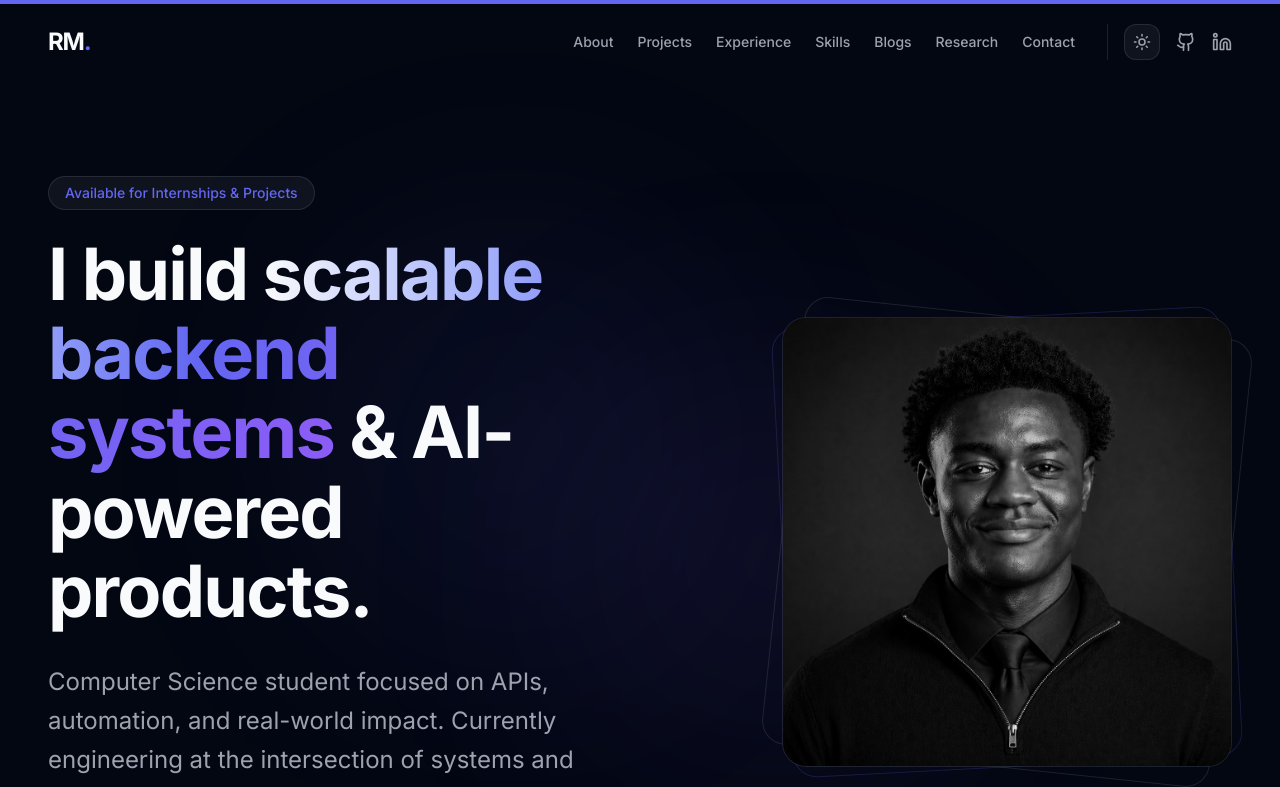
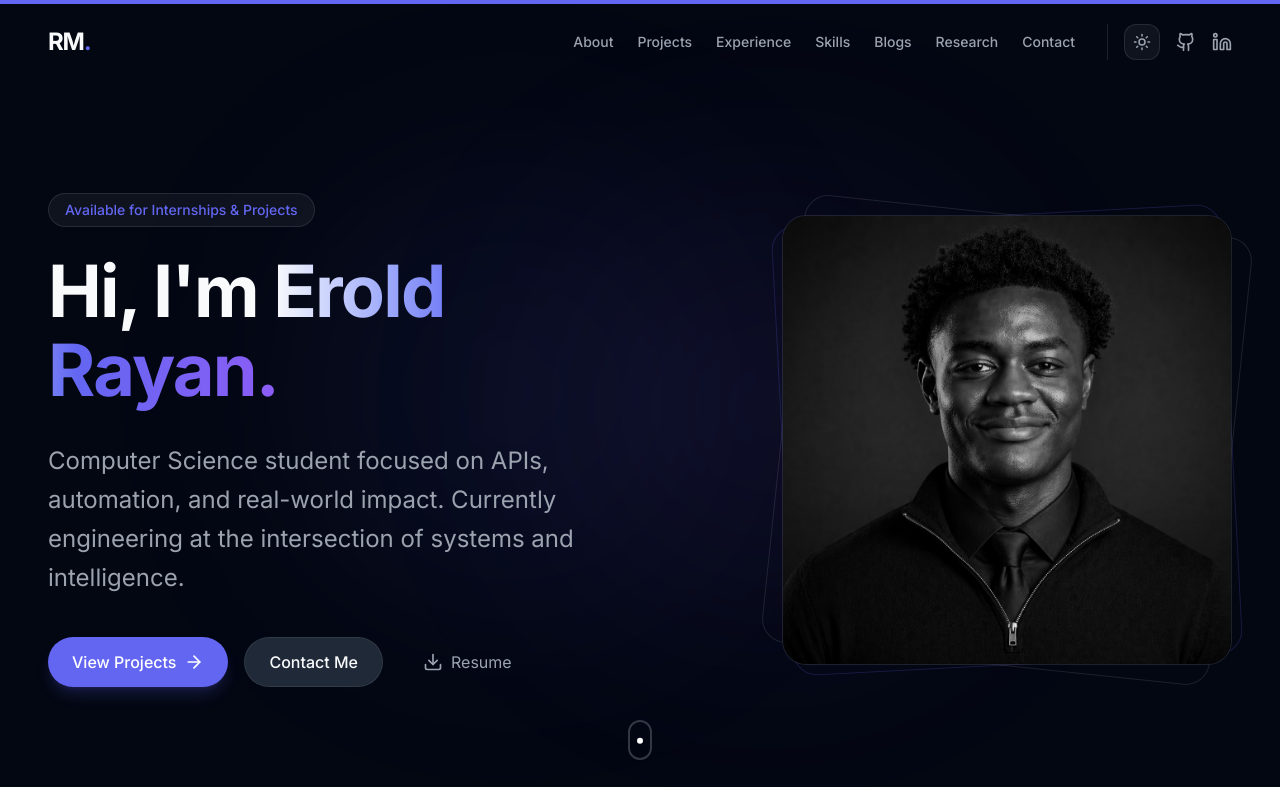
Before and after one commit to RayanErold/my-portfolio-website, a React (Vite) app: page / in a window 1280 px wide. Shown: the top 787 px of the page. Built offline with nearby package versions, Linux system fonts and the light colour scheme.

Commit message:
style: simplify hero title with name statement and update image alt

```diff
--- a/src/components/Hero.jsx
+++ b/src/components/Hero.jsx
@@ -11,7 +11,7 @@ export default function Hero() {
 
       <div className="section-container">
         <div className="grid lg:grid-cols-2 gap-12 items-center">
-          <div className="max-w-4xl">
+          <div className="max-w-4xl text-left">
             <motion.div
               initial={{ opacity: 0, y: 20 }}
               animate={{ opacity: 1, y: 0 }}
@@ -28,7 +28,7 @@ export default function Hero() {
               transition={{ duration: 0.5, delay: 0.1 }}
               className="text-5xl md:text-7xl font-bold tracking-tight mb-8 leading-[1.1]"
             >
-              I build <span className="text-gradient">scalable backend systems</span> & AI-powered products.
+              Hi, I'm <span className="text-gradient">Erold Rayan.</span>
             </motion.h1>
 
             <motion.p
@@ -72,7 +72,7 @@ export default function Hero() {
               <div className="w-full h-full rounded-3xl overflow-hidden border border-white/10 glass">
                 <img
                   src={profilePic}
-                  alt="Rayan Meguie"
+                  alt="Erold Rayan"
                   className="w-full h-full object-cover grayscale hover:grayscale-0 transition-all duration-500"
                 />
               </div>
```
